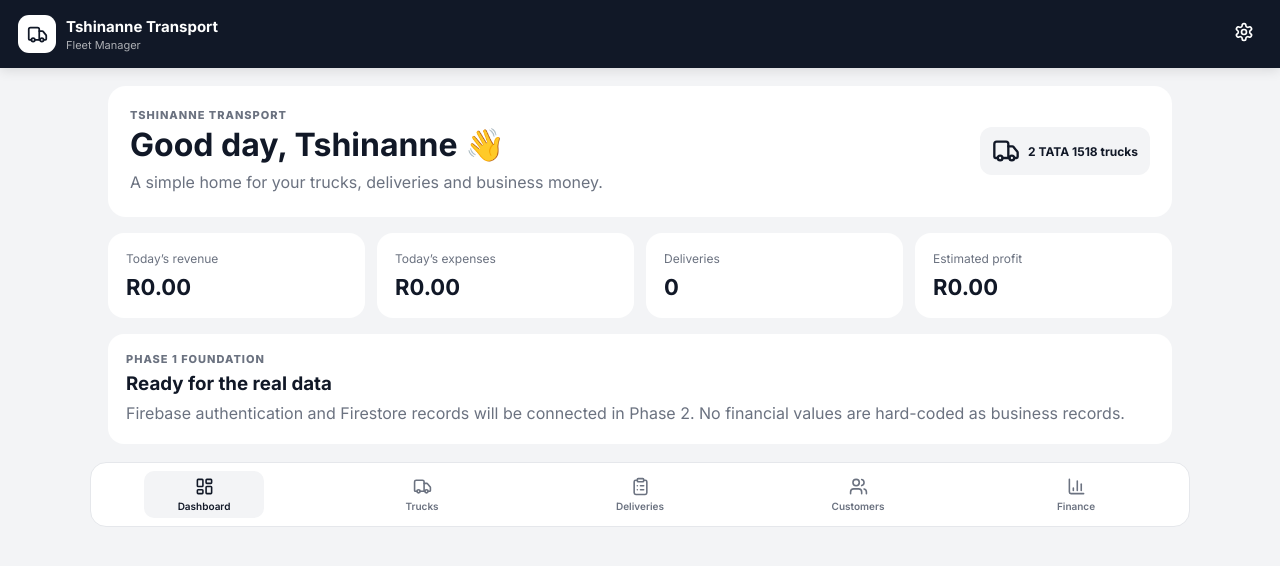
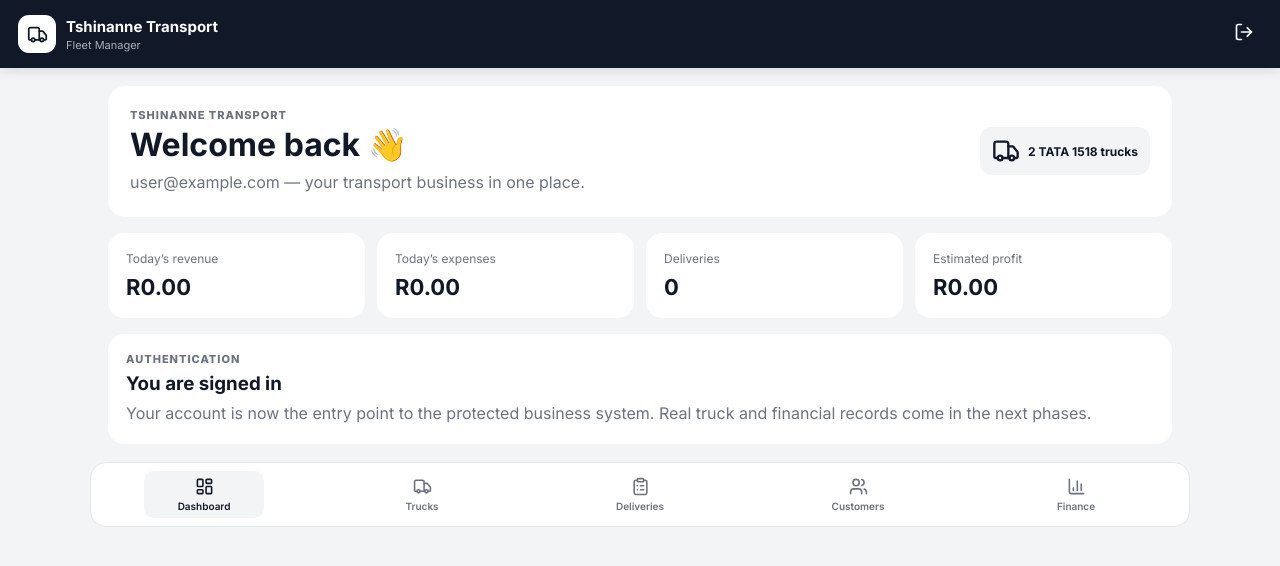
Before and after one commit to saxs-14/tshinanne-transport, a React (Vite) app: page / in a window 1280 px wide. Shown: the top 566 px of the page. Built offline with nearby package versions, Linux system fonts and the light colour scheme; no server answers; sample sign-in values are in the browser's storage; the HTML template or start-up script is replaced by a standard one.

Commit message:
feat: protect application with Firebase authentication

```diff
--- a/src/App.tsx
+++ b/src/App.tsx
@@ -1,5 +1,11 @@
-import { NavLink, Route, Routes } from 'react-router-dom'
-import { BarChart3, ClipboardList, Fuel, LayoutDashboard, Settings, Truck, Users, Wrench } from 'lucide-react'
+import { NavLink, Navigate, Route, Routes } from 'react-router-dom'
+import { useEffect, useState } from 'react'
+import { signOut, type User } from 'firebase/auth'
+import { BarChart3, ClipboardList, Fuel, LayoutDashboard, LogOut, Settings, Truck, Users, Wrench } from 'lucide-react'
+import Login from './pages/Login'
+import ProtectedRoute from './components/ProtectedRoute'
+import { auth } from './lib/firebase'
+
 
 const navItems = [
   { to: '/', label: 'Dashboard', icon: LayoutDashboard },
@@ -12,17 +18,17 @@ const navItems = [
 ]
 
 function Placeholder({ title, description }: { title: string; description: string }) {
-  return <section className="page-card"><p className="eyebrow">Coming in the next phase</p><h2>{title}</h2><p>{description}</p></section>
+  return <section className="page-card"><p className="eyebrow">Next phase</p><h2>{title}</h2><p>{description}</p></section>
 }
 
-function Dashboard() {
+function Dashboard({ user }: { user: User }) {
   return (
     <div className="dashboard">
       <div className="hero">
         <div>
           <p className="eyebrow">Tshinanne Transport</p>
-          <h2>Good day, Tshinanne 👋</h2>
-          <p className="muted">A simple home for your trucks, deliveries and business money.</p>
+          <h2>Welcome back 👋</h2>
+          <p className="muted">{user.email ?? 'Signed-in user'} — your transport business in one place.</p>
         </div>
         <div className="truck-badge"><Truck size={28} /><span>2 TATA 1518 trucks</span></div>
       </div>
@@ -33,24 +39,28 @@ function Dashboard() {
         <div className="stat"><span>Estimated profit</span><strong>R0.00</strong></div>
       </div>
       <div className="page-card">
-        <p className="eyebrow">Phase 1 foundation</p>
-        <h3>Ready for the real data</h3>
-        <p className="muted">Firebase authentication and Firestore records will be connected in Phase 2. No financial values are hard-coded as business records.</p>
+        <p className="eyebrow">Authentication</p>
+        <h3>You are signed in</h3>
+        <p className="muted">Your account is now the entry point to the protected business system. Real truck and financial records come in the next phases.</p>
       </div>
     </div>
   )
 }
 
-export default function App() {
+function AppShell({ user }: { user: User }) {
+  async function handleLogout() {
+    if (auth) await signOut(auth)
+  }
+
   return (
     <div className="app-shell">
       <header className="topbar">
         <div className="brand"><div className="brand-mark"><Truck size={21} /></div><div><strong>Tshinanne Transport</strong><span>Fleet Manager</span></div></div>
-        <button className="icon-button" aria-label="Settings"><Settings size={20} /></button>
+        <button className="icon-button" onClick={handleLogout} aria-label="Sign out" title="Sign out"><LogOut size={20} /></button>
       </header>
       <main className="content">
         <Routes>
-          <Route path="/" element={<Dashboard />} />
+          <Route path="/" element={<Dashboard user={user} />} />
           <Route path="/trucks" element={<Placeholder title="Truck Management" description="Manage the two TATA 1518 trucks, drivers, odometers and status." />} />
           <Route path="/deliveries" element={<Placeholder title="Deliveries" description="Record customer orders, assignments, delivery status and payments." />} />
           <Route path="/customers" element={<Placeholder title="Customers" description="Keep customer contact details and delivery history in one place." />} />
@@ -67,3 +77,26 @@ export default function App() {
     </div>
   )
 }
+
+export default function App() {
+  const [user, setUser] = useState<User | null | undefined>(undefined)
+
+  useEffect(() => {
+    if (!auth) {
+      setUser(null)
+      return
+    }
+    return auth.onAuthStateChanged(setUser)
+  }, [])
+
+  if (user === undefined) return <main className="auth-page"><p className="muted">Loading secure session…</p></main>
+
+  return (
+    <Routes>
+      <Route path="/login" element={user ? <Navigate to="/" replace /> : <Login />} />
+      <Route element={<ProtectedRoute user={user} />}>
+        <Route path="/*" element={<AppShell user={user} />} />
+      </Route>
+    </Routes>
+  )
+}
```
